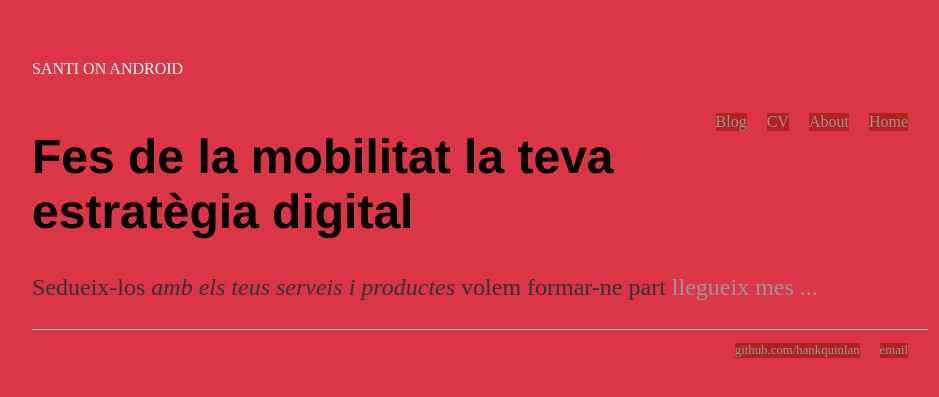
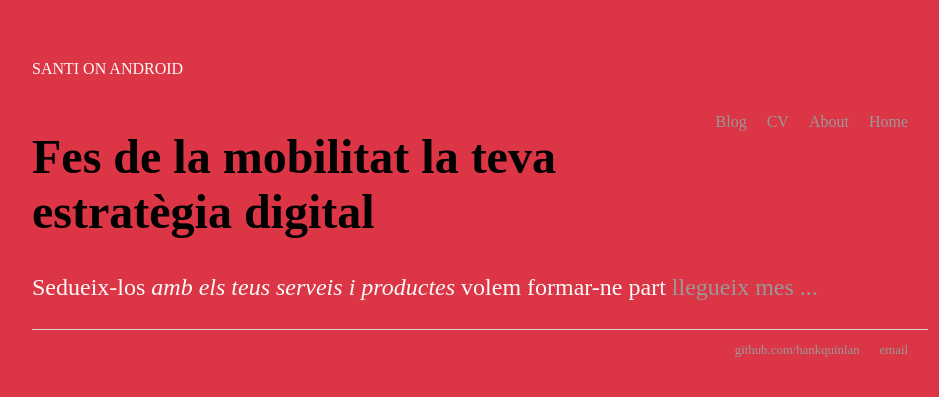
Before and after one commit to SantiOnAndroid/SantiOnAndroid.github.io, a Jekyll site: the page built from index.html, in a window 1280 px wide. Shown: the top 397 px of the page, without its empty margins (160-1099 px from the left). Built offline with Jekyll 4.4.1, drawn with Linux system fonts in a browser that asks for light colours; some web fonts are replaced.

Commit message:
modificant titolj

```diff
--- a/css/main.css
+++ b/css/main.css
@@ -9,7 +9,7 @@ body {
     width: 70%;
 
     background: #dc3545;
-    transition: 5s;
+    transition: 1s;
 
 
 }
@@ -32,8 +32,8 @@ nav ul li, footer ul li {
     display: inline;
     margin-right: 20px;
     float: right;
-    fill: #ffffff;
-    background: firebrick;
+    fill: #fafafa;
+    background: #dc3545;
 }
 a {
     text-decoration: none;
@@ -44,12 +44,12 @@ a:hover {
 }
 h1 {
     font-size: 3em;
-    font-family:'Helvetica', 'Arial', 'Sans-Serif';
+    font-family:inherit;
 }
 p {
     font-size: 1.5em;
     line-height: 1.4em;
-    color: #333;
+    color: #fafafa;
 }
 footer {
     border-top: 1px solid #d5d5d5;
```
